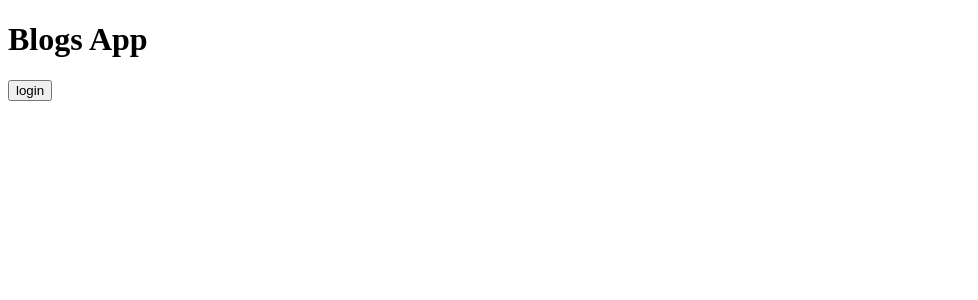
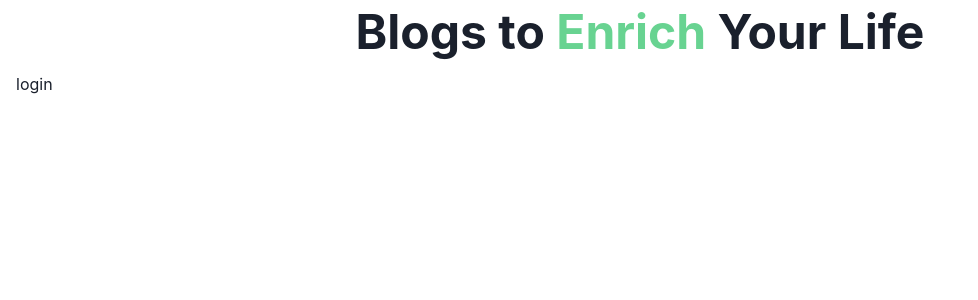
Before and after one commit to jack12324/BlogListFrontend, a React (Create React App) app: page /login in a window 1280 px wide. Shown: the top 300 px of the page, without its empty margins (0-978 px from the left). Built offline with nearby package versions, Linux system fonts and the light colour scheme; no server answers.

Commit message:
Started adding in Chakra UI Navbar styled

```diff
--- a/package.json
+++ b/package.json
@@ -3,8 +3,12 @@
   "version": "0.1.0",
   "private": true,
   "dependencies": {
+    "@chakra-ui/react": "^2.6.1",
+    "@emotion/react": "^11.11.0",
+    "@emotion/styled": "^11.11.0",
     "@reduxjs/toolkit": "^1.9.5",
     "axios": "^1.2.3",
+    "framer-motion": "^10.12.16",
     "prop-types": "^15.8.1",
     "react": "^18.2.0",
     "react-dom": "^18.2.0",
--- a/src/App.js
+++ b/src/App.js
@@ -1,12 +1,15 @@
 import { useEffect } from "react";
 import { useDispatch, useSelector } from "react-redux";
+import { Route, Routes, Navigate } from "react-router-dom";
+import "./index.css";
 import {
-  Route,
-  BrowserRouter as Router,
-  Routes,
-  Navigate,
-} from "react-router-dom";
-import "./index.css";
+  Box,
+  Center,
+  Container,
+  Heading,
+  Highlight,
+  useTheme,
+} from "@chakra-ui/react";
 import SuccessNotification from "./components/SuccessNotification";
 import ErrorNotification from "./components/ErrorNotification";
 import { initializeBlogs } from "./reducer/blogReducer";
@@ -22,6 +25,7 @@ import NavBar from "./components/NavBar";
 function App() {
   const dispatch = useDispatch();
   const user = useSelector((state) => state.currentUser);
+  const theme = useTheme();
 
   useEffect(() => {
     dispatch(initializeBlogs());
@@ -43,9 +47,22 @@ function App() {
   };
 
   return (
-    <Router>
+    <Box
+      as="section"
+      pb={{
+        base: "12",
+        md: "24",
+      }}
+    >
+      <Container w={{ xl: theme.breakpoints.xl }} maxW="100%">
         <NavBar />
-      <h1>Blogs App</h1>
+        <Center pt="2" pb="4">
+          <Heading as="h1" size="2xl">
+            <Highlight query="Enrich" styles={{ color: "green.300" }}>
+              Blogs to Enrich Your Life
+            </Highlight>
+          </Heading>
+        </Center>
         <SuccessNotification />
         <ErrorNotification />
 
@@ -59,7 +76,8 @@ function App() {
             element={user ? <Navigate replace to="/" /> : <Login />}
           />
         </Routes>
-    </Router>
+      </Container>
+    </Box>
   );
 }
 
--- a/src/components/CurrentUser.js
+++ b/src/components/CurrentUser.js
@@ -1,5 +1,6 @@
 import { useDispatch, useSelector } from "react-redux";
 import { useNavigate } from "react-router-dom";
+import { Button, HStack, Text } from "@chakra-ui/react";
 import { logout } from "../reducer/currentUserReducer";
 
 function CurrentUser() {
@@ -14,12 +15,19 @@ function CurrentUser() {
 
   if (!user) return null;
   return (
-    <span>
-      {user.name} is logged in{" "}
-      <button type="button" onClick={onLogout}>
+    <HStack justify="space-between" spacing="4" fontSize="lg">
+      <Text colorScheme="gray" color="gray.700" fontWeight="semibold">
+        Welcome {user.name}!
+      </Text>
+      <Button
+        variant="outline"
+        colorScheme="gray"
+        fontSize="lg"
+        onClick={onLogout}
+      >
         Log Out
-      </button>
-    </span>
+      </Button>
+    </HStack>
   );
 }
 
--- a/src/components/NavBar.js
+++ b/src/components/NavBar.js
@@ -1,16 +1,36 @@
 import { useSelector } from "react-redux";
 import { Link } from "react-router-dom";
+import {
+  Button,
+  ButtonGroup,
+  Heading,
+  Highlight,
+  HStack,
+} from "@chakra-ui/react";
 import CurrentUser from "./CurrentUser";
 
 function NavBar() {
   const user = useSelector((state) => state.currentUser);
   if (!user) return null;
   return (
-    <div className="nav-bar">
-      <Link to="/">blogs</Link>
-      <Link to="/users">users</Link>
-      <CurrentUser />
-    </div>
+    <HStack as="nav" spacing="10" justify="space-between" pt="2" pb="4">
+      <Heading as="h1" textColor="gray.700" size="lg">
+        <Highlight query="Up" styles={{ color: "green.300" }}>
+          BlogUp
+        </Highlight>
+      </Heading>
+      <HStack justify="space-between" spacing="8">
+        <ButtonGroup colorScheme="gray" variant="link" spacing="8">
+          <Button fontSize="lg">
+            <Link to="/">Blogs</Link>
+          </Button>
+          <Button fontSize="lg">
+            <Link to="/users">Users</Link>
+          </Button>
+        </ButtonGroup>
+        <CurrentUser />
+      </HStack>
+    </HStack>
   );
 }
 
--- a/src/index.css
+++ b/src/index.css
@@ -22,10 +22,3 @@
     margin: 0;
     padding: 2px;
 }
-.nav-bar{
-    background: lightgray;
-    padding: 10px;
-}
-.nav-bar a, .nav-bar span {
-    padding: 5px;
-}
--- a/src/index.js
+++ b/src/index.js
@@ -1,10 +1,16 @@
 import ReactDOM from "react-dom/client";
 import { Provider } from "react-redux";
+import { ChakraProvider } from "@chakra-ui/react";
+import { BrowserRouter } from "react-router-dom";
 import App from "./App";
 import store from "./store";
 
 ReactDOM.createRoot(document.getElementById("root")).render(
-  <Provider store={store}>
-    <App />
-  </Provider>
+  <ChakraProvider>
+    <Provider store={store}>
+      <BrowserRouter>
+        <App />
+      </BrowserRouter>
+    </Provider>
+  </ChakraProvider>
 );
```
Also changed, not shown: 1 other file (tests, documents, lock files or other folders). Lines whose indentation alone changed are shown as unchanged.
